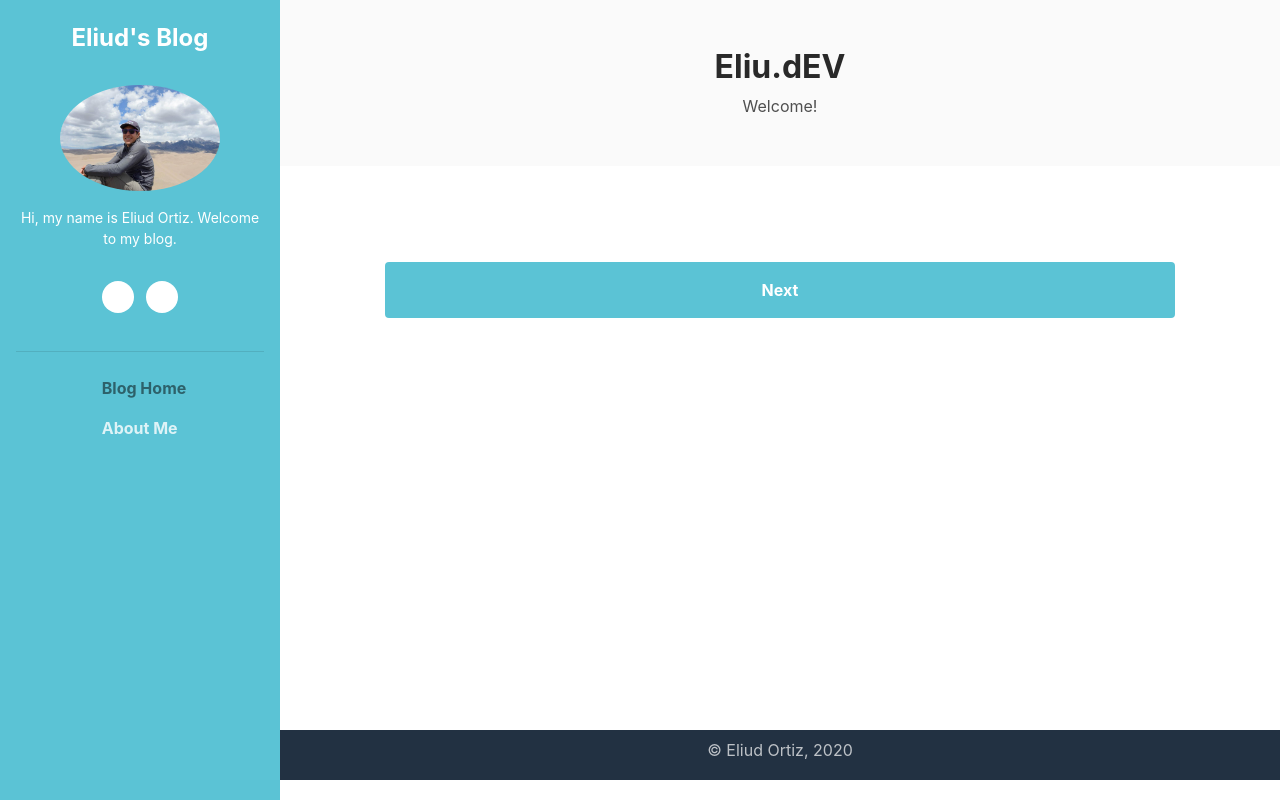
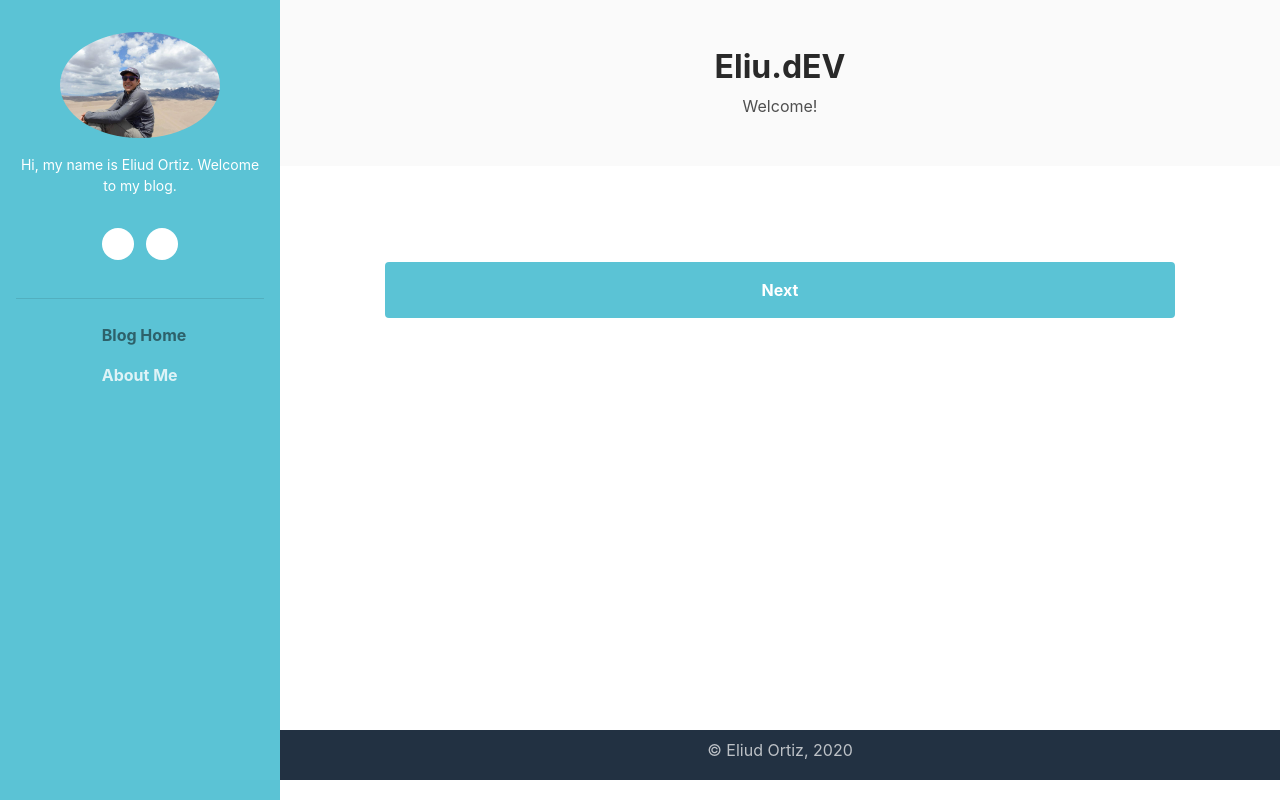
Before and after one commit to ejortiz/eliu-dev, a Django app: page / in a window 1280 px wide. Run offline with Django 3.2, Linux system fonts and the light colour scheme; data that the repository does not hold is empty; some libraries are stand-ins or nearby versions.

Commit message:
removed sidebar blog header

```diff
--- a/templates/sidebar.html
+++ b/templates/sidebar.html
@@ -1,7 +1,7 @@
 {% block sidebar %}
 
     <header class="header text-center">
-	    <h1 class="blog-name pt-lg-4 mb-0"><a href="/">Eliud's Blog</a></h1>
+{#	    <h1 class="blog-name pt-lg-4 mb-0"><a href="/">Eliud's Blog</a></h1>#}
 
 	    <nav class="navbar navbar-expand-lg navbar-dark" >
 
```
